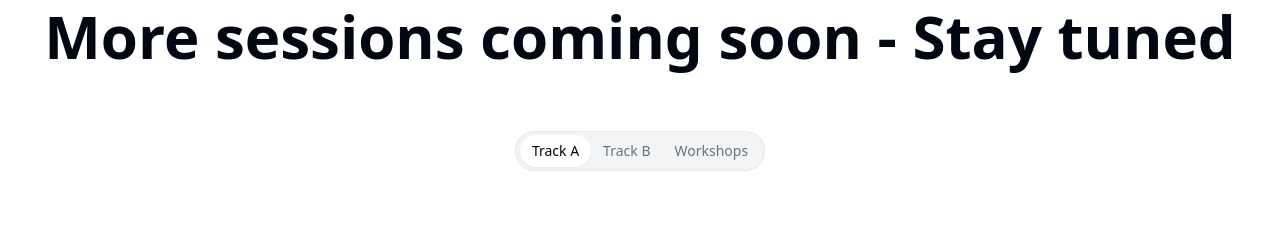
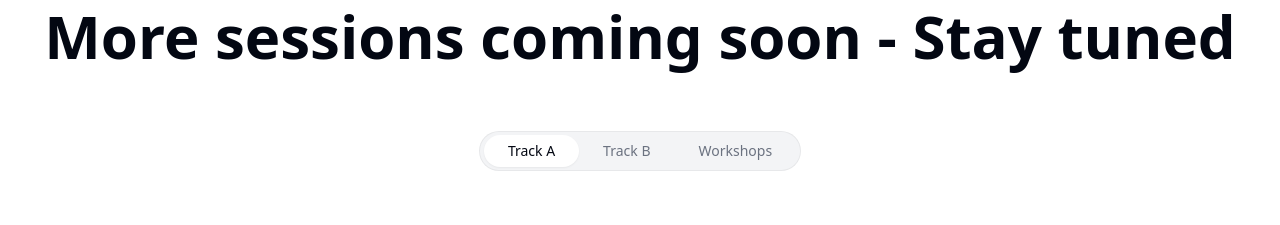
Before and after one commit to kane50613/aws-community-day-taiwan-2024, a Next.js app: page /en in a window 1280 px wide. Shown: the part 2280-2505 px from the top of the page. Built offline with nearby package versions, Linux system fonts and the light colour scheme.

Commit message:
fix: missing use client

```diff
--- a/src/components/section-title.tsx
+++ b/src/components/section-title.tsx
@@ -8,7 +8,7 @@
     component={m.span}
     {...props}
     className={cn(
-      "text-lg font-medium md:text-xl text-primary/75",
+      "text-lg font-medium md:text-xl text-primary/75 max-w-screen-xl",
       props.className,
     )}
   />
--- a/src/components/section/panel-discussion.tsx
+++ b/src/components/section/panel-discussion.tsx
@@ -1,3 +1,5 @@
+"use client";
+
 import { useTranslations } from "next-intl";
 import { SectionTitle } from "@/components/section-title.tsx";
 import { SectionHeading } from "@/components/section-heading.tsx";
--- a/src/components/ui/tabs.tsx
+++ b/src/components/ui/tabs.tsx
@@ -29,7 +29,7 @@
     // https://github.com/radix-ui/primitives/issues/1703#issuecomment-1527809797
     aria-controls={undefined}
     className={cn(
-      "inline-flex items-center justify-center whitespace-nowrap rounded-sm px-3 py-1.5 text-sm font-medium ring-offset-background transition-all focus-visible:outline-none focus-visible:ring-2 focus-visible:ring-ring focus-visible:ring-offset-2 disabled:pointer-events-none disabled:opacity-50 data-[state=active]:bg-background data-[state=active]:text-foreground data-[state=active]:shadow-sm",
+      "inline-flex items-center justify-center whitespace-nowrap rounded-sm px-6 py-1.5 text-sm font-medium ring-offset-background transition-all focus-visible:outline-none focus-visible:ring-2 focus-visible:ring-ring focus-visible:ring-offset-2 disabled:pointer-events-none disabled:opacity-50 data-[state=active]:bg-background data-[state=active]:text-foreground data-[state=active]:shadow-sm",
       className,
     )}
     {...props}
```
